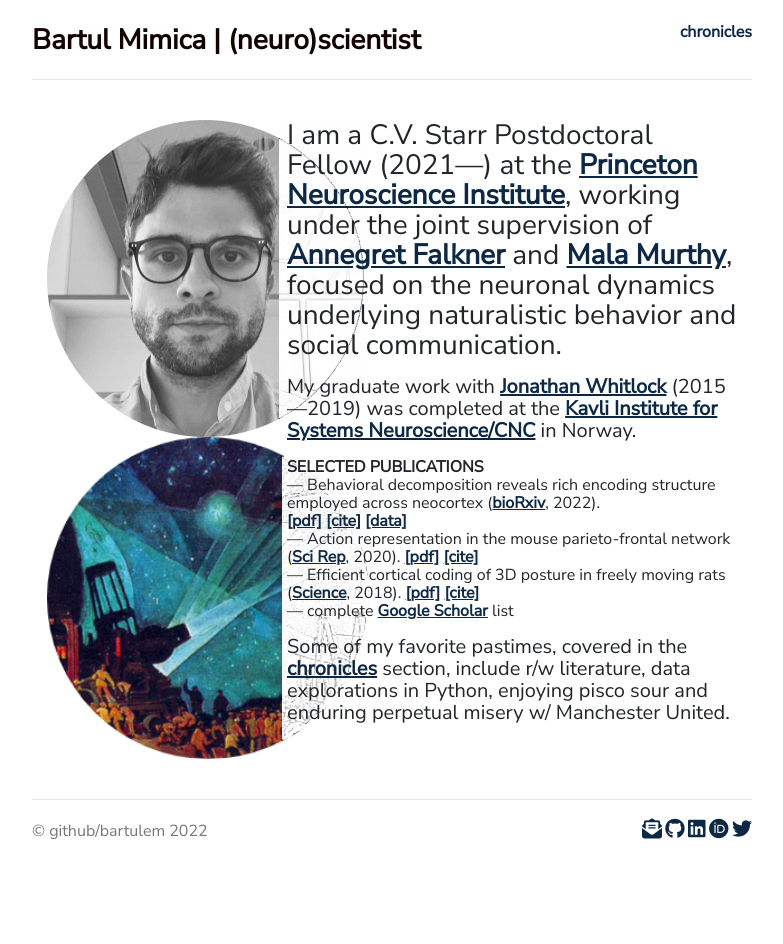
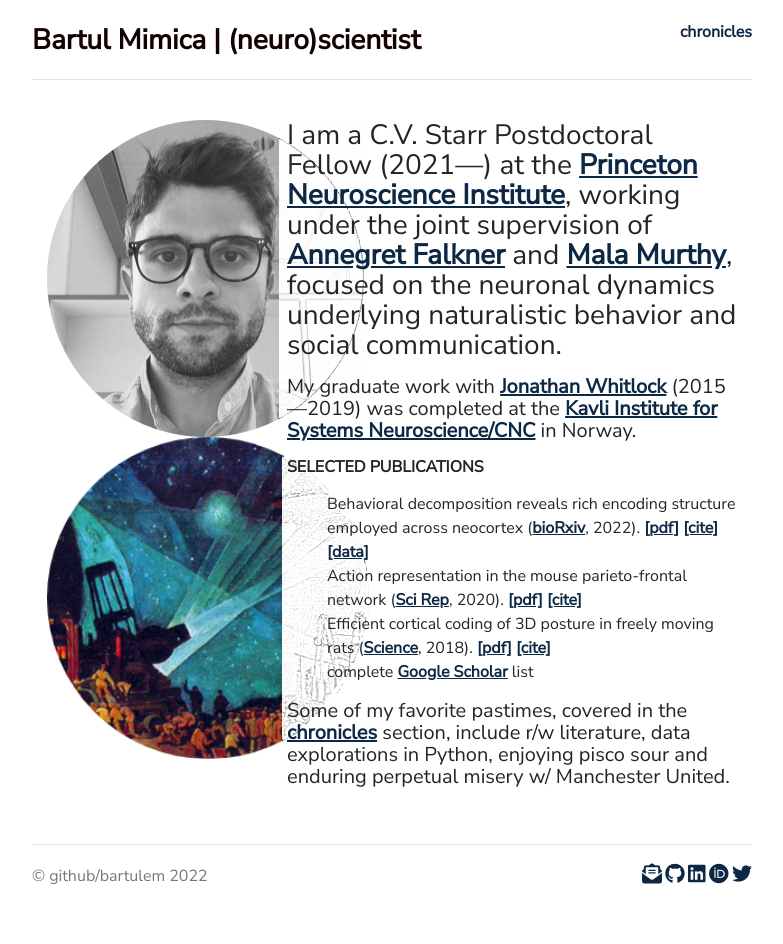
Before and after one commit to bartulem/bartulem.github.io, a Jekyll site: the page built from index.html, in a window 1280 px wide. Shown: the whole page, without its empty margins (248-1031 px from the left). Built offline with Jekyll 4.4.1, drawn with Linux system fonts in a browser that asks for light colours; nearby versions of some CDN libraries; comment, search, counter and statistics services are not loaded; a style sheet for code colours, icons or effects is not loaded; before the commit the page ends 900 px from its top, so only the background shows below that.

Commit message:
change pubs layout v10

```diff
--- a/index.html
+++ b/index.html
@@ -16,11 +16,12 @@
 
 	<p>My graduate work with <a style= "text-decoration: underline" target="_blank" href="https://www.whitlocklab.org/">Jonathan Whitlock</a> (2015—2019) was completed at the <a style= "text-decoration: underline" target="_blank" href="https://www.ntnu.edu/kavli">Kavli Institute for Systems Neuroscience/CNC</a> in Norway.</p>
 
-	<p align="left" class="publications"> <b>SELECTED PUBLICATIONS</b>
-	<br/> — Behavioral decomposition reveals rich encoding structure employed across neocortex (<a href="https://www.biorxiv.org/content/10.1101/2022.02.08.479515v2" target="_blank"><u>bioRxiv</u></a>, 2022). <br/> <a href="/files/MTBFDW_2022_bioRxiv.pdf" target="_blank"><u>[pdf]</u></a> <a href="files/mimica2022.bib" download><u>[cite]</u></a> <a href="https://figshare.com/articles/dataset/Rat_3D_Tracking_E-Phys_KISN_2020_Dataset/17903834" target="_blank"><u>[data]</u></a> <a class="altmetric-embed" data-badge-popover="right" data-badge-type="4" data-doi="10.1101/2022.02.08.479515" data-hide-no-mentions="false"></a>
-	<br/> — Action representation in the mouse parieto-frontal network (<a href="https://www.nature.com/articles/s41598-020-62089-6?error=cookies_not_supported&code=e0a538d4-9569-4b30-b2d1-d78d1c8e03b3" target="_blank"><u>Sci Rep</u></a>, 2020). <a href="/files/tombaz2020_scireports.pdf" target="_blank"><u>[pdf]</u></a> <a href="files/tombaz2020.bib" download><u>[cite]</u></a> <a class="altmetric-embed" data-badge-popover="right" data-badge-type="4" data-doi="10.1038/s41598-020-62089-6" data-hide-no-mentions="true"></a>
-	<br/> — Efficient cortical coding of 3D posture in freely moving rats (<a href="https://science.sciencemag.org/content/362/6414/584" target="_blank"><u>Science</u></a>, 2018). <a href="files/mimica2018_science.pdf" target="_blank"><u>[pdf]</u></a> <a href="/files/mimica2018.bib" download><u>[cite]</u></a> <a class="altmetric-embed" data-badge-popover="right" data-badge-type="4" data-doi="10.1126/science.aau2013" data-hide-no-mentions="true"></a>
-	<br/> — complete <a href="https://scholar.google.no/citations?user=aUeOyr8AAAAJ&hl=en" target="_blank"><u>Google Scholar</u></a> list</p>
+	<p align="left" class="publications"> <b>SELECTED PUBLICATIONS</b> <br/>
+	<ul list-style-type="—">
+	<li>Behavioral decomposition reveals rich encoding structure employed across neocortex (<a href="https://www.biorxiv.org/content/10.1101/2022.02.08.479515v2" target="_blank"><u>bioRxiv</u></a>, 2022). <a href="/files/MTBFDW_2022_bioRxiv.pdf" target="_blank"><u>[pdf]</u></a> <a href="files/mimica2022.bib" download><u>[cite]</u></a> <a href="https://figshare.com/articles/dataset/Rat_3D_Tracking_E-Phys_KISN_2020_Dataset/17903834" target="_blank"><u>[data]</u></a> <a class="altmetric-embed" data-badge-popover="right" data-badge-type="4" data-doi="10.1101/2022.02.08.479515" data-hide-no-mentions="false"></a>
+	<li>Action representation in the mouse parieto-frontal network (<a href="https://www.nature.com/articles/s41598-020-62089-6?error=cookies_not_supported&code=e0a538d4-9569-4b30-b2d1-d78d1c8e03b3" target="_blank"><u>Sci Rep</u></a>, 2020). <a href="/files/tombaz2020_scireports.pdf" target="_blank"><u>[pdf]</u></a> <a href="files/tombaz2020.bib" download><u>[cite]</u></a> <a class="altmetric-embed" data-badge-popover="right" data-badge-type="4" data-doi="10.1038/s41598-020-62089-6" data-hide-no-mentions="true"></a>
+	<li>Efficient cortical coding of 3D posture in freely moving rats (<a href="https://science.sciencemag.org/content/362/6414/584" target="_blank"><u>Science</u></a>, 2018). <a href="files/mimica2018_science.pdf" target="_blank"><u>[pdf]</u></a> <a href="/files/mimica2018.bib" download><u>[cite]</u></a> <a class="altmetric-embed" data-badge-popover="right" data-badge-type="4" data-doi="10.1126/science.aau2013" data-hide-no-mentions="true"></a>
+	<li>complete <a href="https://scholar.google.no/citations?user=aUeOyr8AAAAJ&hl=en" target="_blank"><u>Google Scholar</u></a> list</ul></p>
 
 	<p>Some of my favorite pastimes, covered in the <a style= "text-decoration: underline" href="https://bartulem.github.io/chronicles/">chronicles</a> section, include r/w literature, data explorations in Python, enjoying pisco sour and enduring perpetual misery w/ Manchester United.</p>
 	</div>
```
